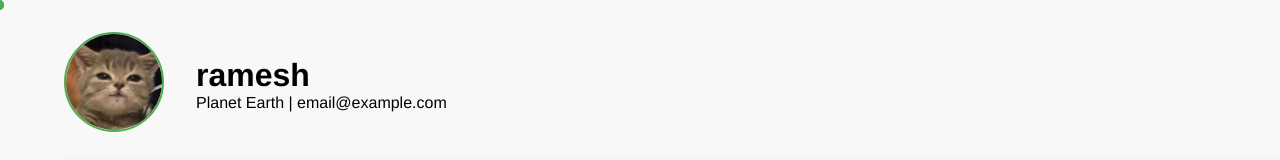
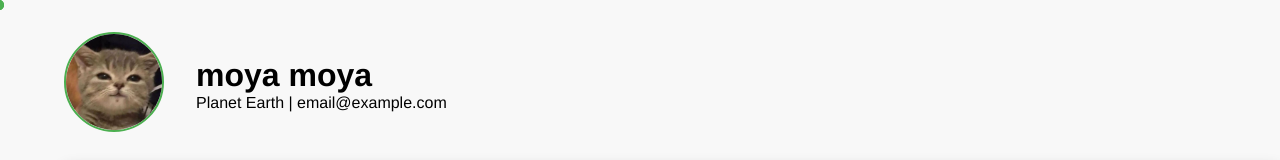
Before and after one commit to manoharchoudhary/github_actions_v1, a plain HTML site: page index.html in a window 1280 px wide. Shown: the top 160 px of the page. Drawn offline with Linux system fonts and the light colour scheme.

Commit message:
change name

```diff
--- a/index.html
+++ b/index.html
@@ -15,7 +15,7 @@
 			<img src="chill.jpeg" alt="Your Name" class="resume-headshot">
 		</div>
 		<div class="contact-info">
-			<h1>ramesh</h1>
+			<h1>moya moya</h1>
 			<p>Planet Earth | email@example.com</p>
 		</div>
 	</div>
```
